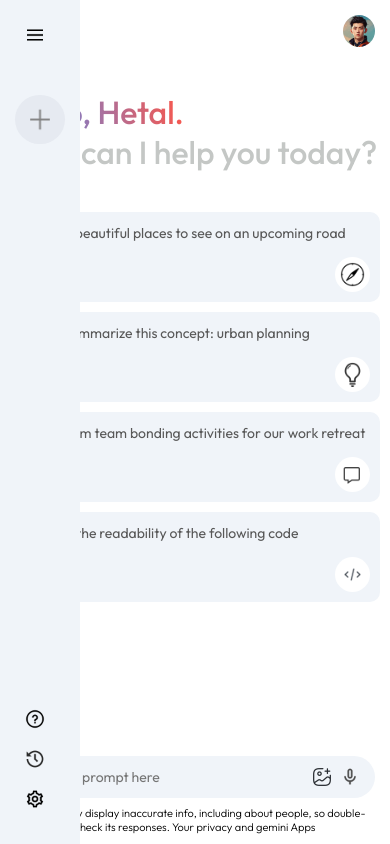
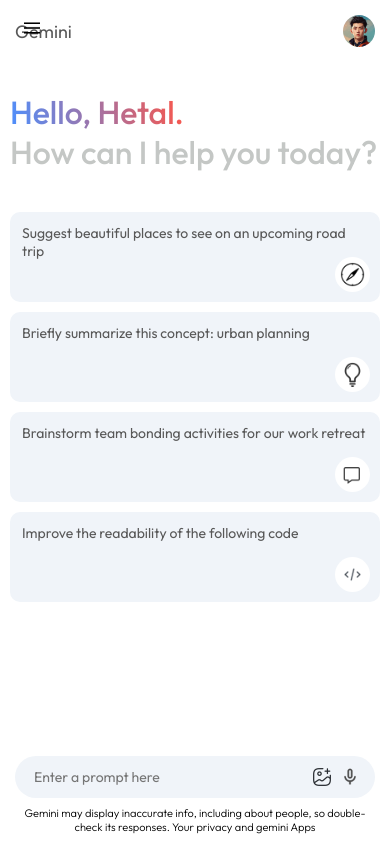
Before and after one commit to Hetalmunganiya/Gemini-clone, a React (Vite) app: page / in a window 390 px wide. Built offline with nearby package versions, Linux system fonts and the light colour scheme.

Commit message:
fix mobile sidebar overlay

```diff
--- a/public/src/components/Sidebar/Sidebar.css
+++ b/public/src/components/Sidebar/Sidebar.css
@@ -90,13 +90,41 @@
   }
 }
 
-/* Mobile & Tablet view */
+/* --- MOBILE SPECIFIC RULES --- */
 @media (max-width: 600px) {
+  /* Jab sidebar band ho: background transparent aur baaki icons hide */
   .sidebar {
     position: absolute;
     top: 0;
     left: 0;
-    z-index: 99;
-    height: 100vh;
+    min-height: auto;
+    background-color: transparent;
+    padding: 18px 12px;
+    z-index: 100;
+  }
+
+  .sidebar .new-chat,
+  .sidebar .bottom {
+    display: none;
+  }
+
+  /* Jab menu icon dabakar sidebar kholenge tabhi poora drawer aayega */
+  .sidebar.extended {
+    position: fixed;
+    top: 0;
+    left: 0;
+    width: 70%;
+    min-height: 100vh;
+    background-color: #f0f4f9;
+    padding: 25px 15px;
+    box-shadow: 4px 0 15px rgba(0, 0, 0, 0.15);
+  }
+
+  .sidebar.extended .new-chat {
+    display: inline-flex;
+  }
+
+  .sidebar.extended .bottom {
+    display: flex;
   }
 }
```
